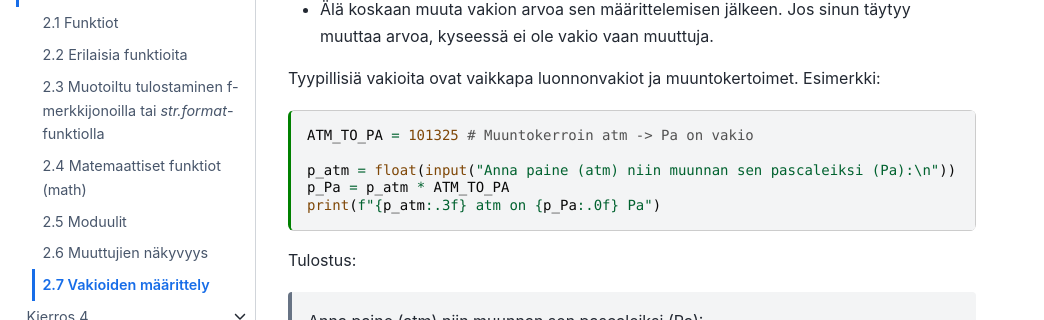
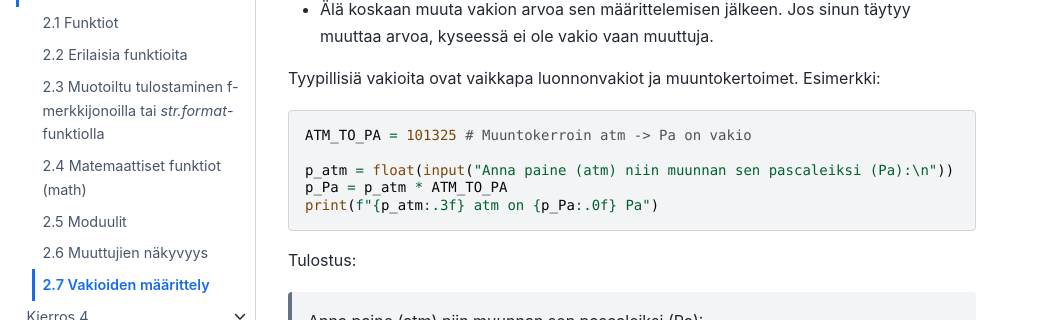
Before and after one commit to elina-ruha/CHEM-ohjelmointikurssikirja-test, a Jupyter Book: the page built from book/Kierros2/s2_7.md, in a window 1280 px wide and 1010 px high. Shown: the part 297-617 px from the top of the window, without its empty margins (0-1044 px from the left). Built offline with Jupyter Book 1.0.4 settings and Sphinx 7.4.7 and the Sphinx Book theme 1.1.4, drawn with Linux system fonts in a browser that asks for light colours; comment, search, counter and statistics services are not loaded.

Commit message:
Update s2_7.md

````diff
--- a/book/Kierros2/s2_7.md
+++ b/book/Kierros2/s2_7.md
@@ -17,7 +17,7 @@ vakion käsitettä samaan tapaan kuin monissa muissa ohjelmointikielissä. Hyvä
 - Älä koskaan muuta vakion arvoa sen määrittelemisen jälkeen. Jos sinun täytyy muuttaa arvoa, kyseessä ei ole vakio vaan muuttuja.
 
 Tyypillisiä vakioita ovat vaikkapa luonnonvakiot ja muuntokertoimet. Esimerkki:
-```{code-cell} ipython3
+``` ipython3
 ATM_TO_PA = 101325 # Muuntokerroin atm -> Pa on vakio
 
 p_atm = float(input("Anna paine (atm) niin muunnan sen pascaleiksi (Pa):\n"))
````
